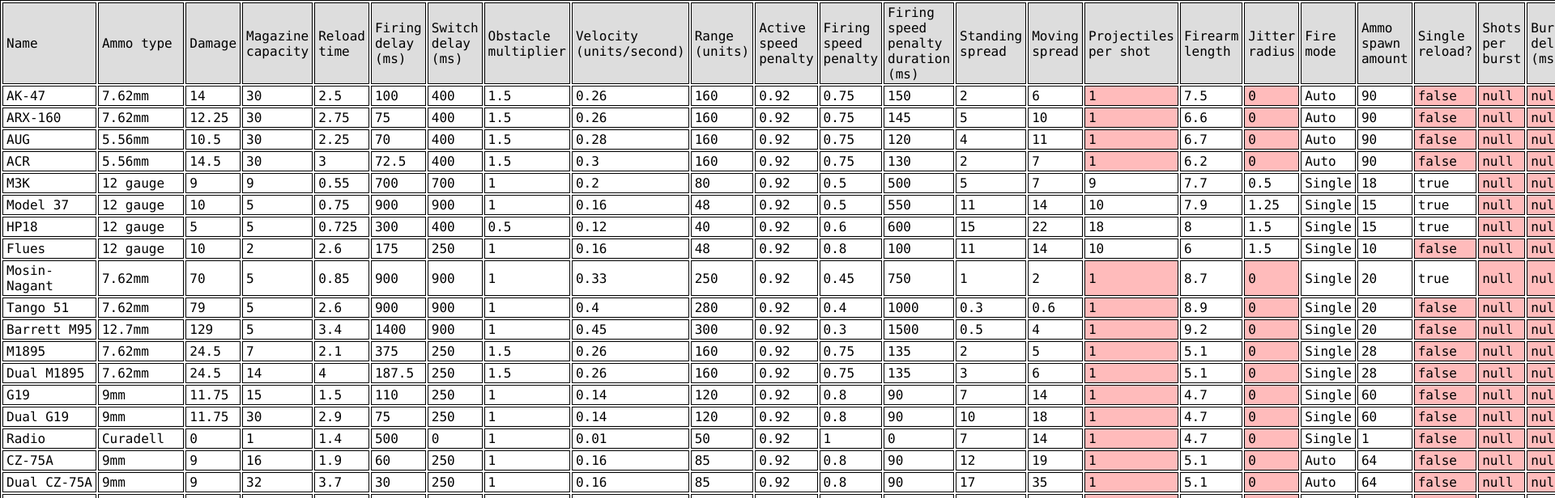
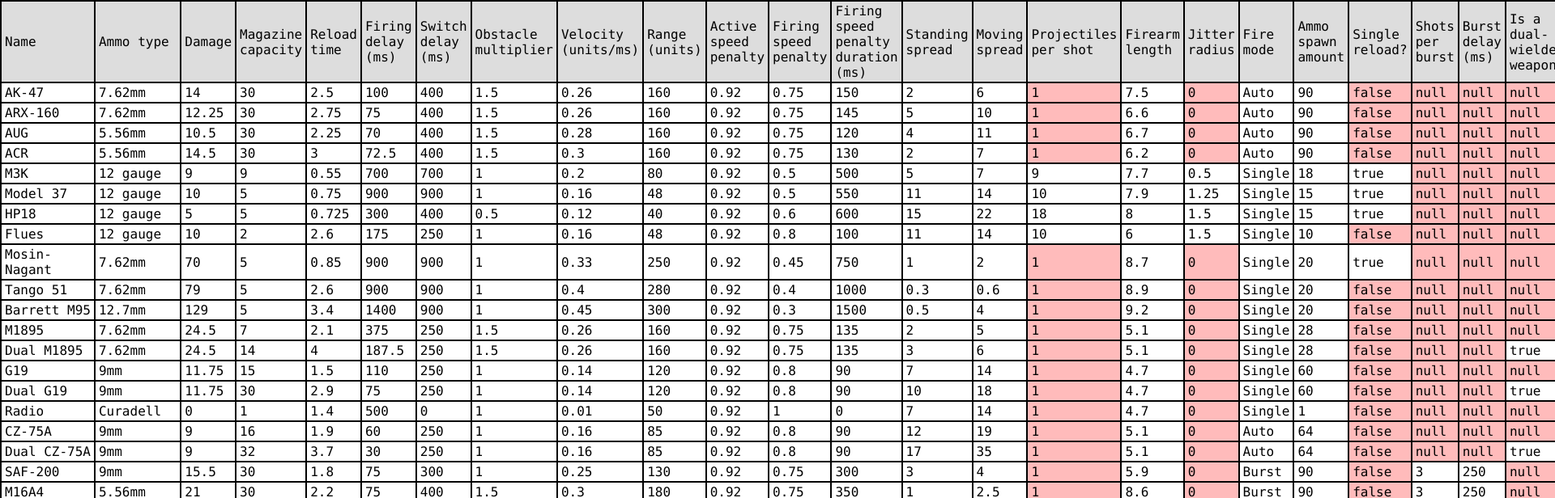
Before and after one commit to ei-pi/spreadsheet, a website with bundled scripts: page index.html in a window 1280 px wide. Shown: the top 616 px of the page at 81% size, 1920 px wide, since content can reach past the window. Built offline with nearby package versions, Linux system fonts and the light colour scheme.

Commit message:
feat: dark mode
and a header fix

```diff
--- a/models/v0.14.0/exporter.ts
+++ b/models/v0.14.0/exporter.ts
@@ -62,8 +62,8 @@
     ),
     new PropertyDesc(
         ["ballistics", "speed"],
-        "Velocity (units/second)",
-        "The velocity, in units per second, at which this weapon's projectiles travel",
+        "Velocity (units/ms)",
+        "The velocity, in units per millisecond, at which this weapon's projectiles travel",
         null
     ),
     new PropertyDesc(
--- a/style.css
+++ b/style.css
@@ -12,8 +12,56 @@
     table-layout: fixed;
 }
 
-table, tr, td {
-    border: 1px solid black;
+
+@media (prefers-color-scheme: light) {
+    body {
+        background-color: #fff;
+    }
+
+    table, tr, td {
+        border: 1px solid #000;
+    }
+
+    table thead tr td {
+        background-color: #ddd;
+        color: #000;
+    }
+
+    table tbody tr td {
+        background-color: #fff;
+        color: #000;
+    }
+
+    table tbody tr td.no-value-wrapper {
+        background-color: #fbb;
+    }
+}
+
+@media (prefers-color-scheme: dark) {
+    body {
+        background-color: #222;
+    }
+    table, tr, td {
+        border: 1px solid #777;
+    }
+
+    table thead tr td {
+        background-color: #222;
+        color: #ddd;
+    }
+
+    table tbody tr td {
+        background-color: #333;
+        color: #ddd;
+    }
+
+    table tbody tr td.no-value-wrapper {
+        background-color: #400;
+    }
+}
+
+table {
+    border-spacing: 0;
 }
 
 table thead tr td,
@@ -22,12 +70,10 @@
 }
 
 table thead tr td {
-    background-color: #ddd;
     padding: 2px 4px;
 }
 
 table tbody tr td.no-value-wrapper {
     cursor: not-allowed;
-    background-color: #fbb;
     text-align: center;
 }
```
